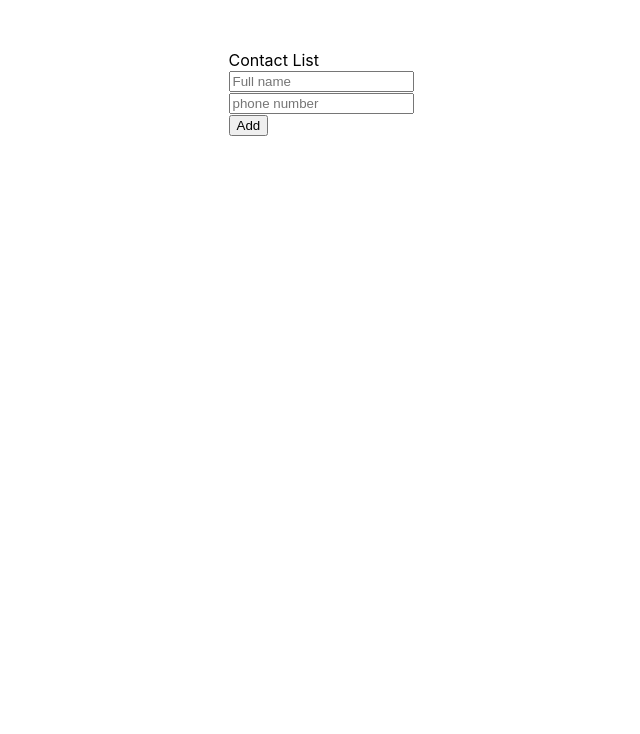
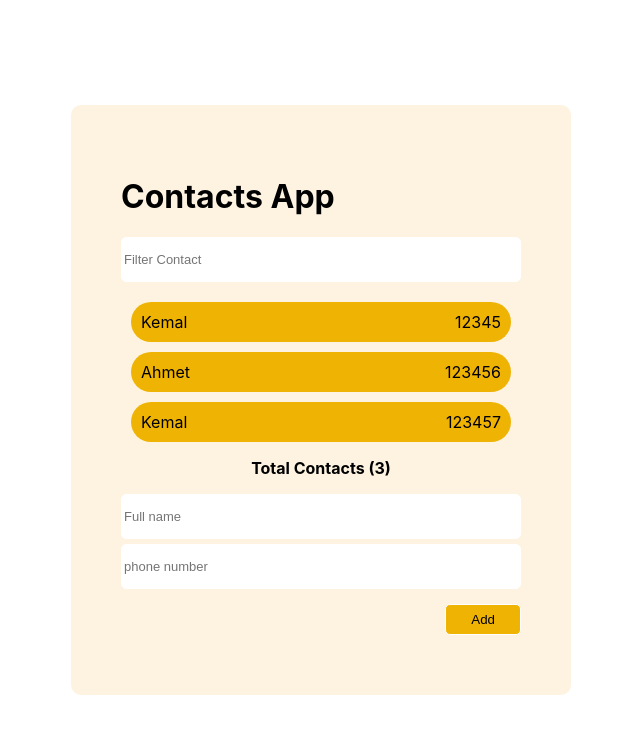
Before and after one commit to kemalongunn/hello-react, a React (Create React App) app: page / in a window 1280 px wide. Shown: the top 734 px of the page, without its empty margins (319-959 px from the left). Built offline with nearby package versions, Linux system fonts and the light colour scheme.

Commit message:
contact app

```diff
--- a/src/App.js
+++ b/src/App.js
@@ -7,6 +7,7 @@ import Effect from "./useEffect/Effect";
 import CounterEffect from "./useEffect/CounterEffect";
 import { isVisible } from "@testing-library/user-event/dist/utils";
 import Contacts from "./ContactsApp";
+import '../src/styles.css';
 function App() {
   const [isVisible,setIsvisible] = useState(true);
 
@@ -29,16 +30,9 @@ function App() {
     },
   ];
 
-  const layout = {
-    marginTop:50,
-    display:"flex",
-    justifyContent:"center",
-    alignItems:"center"
-  }
-
 
   return (
-    <div style={layout}>
+    <div className="container" >
       {/* <User
         name={name}
         surname={surname}
--- a/src/ContactsApp/Form/index.js
+++ b/src/ContactsApp/Form/index.js
@@ -37,7 +37,7 @@ function Form({setAddContacts,addContacts}) {
         <input name='phone_number' placeholder='phone number' value={formInput.phone_number} onChange={onChangeInput}></input>
       </div>
 
-      <div>
+      <div className='btn'>
         <button>Add</button>
       </div>
 
--- a/src/ContactsApp/List/index.js
+++ b/src/ContactsApp/List/index.js
@@ -1,8 +1,33 @@
-import React from 'react'
+import React, { useState } from 'react'
 
-function List() {
+function List({addContacts}) {
+  const [filterText,setFilterText] = useState("");
+
+  const filtered = addContacts.filter((item) => {
+    return Object.keys(item).some((key) =>
+    item[key]
+    .toString()
+    .toLowerCase()
+    .includes(filterText.toLocaleLowerCase())
+    );
+  });
+
   return (
-    <div>Contact List</div>
+    <div>
+
+      <input placeholder='Filter Contact' value={filterText} onChange={(e) => setFilterText(e.target.value)}></input>
+
+      <ul className='list'>
+        {
+          filtered.map((addContact,i) =>
+          <li key={i}>
+            <span> {addContact.fullname} </span>
+            <span> {addContact.phone_number} </span>
+          </li> )
+        }
+      </ul>
+      <p id='result'>Total Contacts ({filtered.length})</p>
+    </div>
   )
 }
 
--- a/src/ContactsApp/index.js
+++ b/src/ContactsApp/index.js
@@ -1,18 +1,34 @@
 import React, { useEffect, useState } from 'react'
 import Form from './Form'
 import List from './List'
-
+import '../styles.css'
 function Contacts() {
 
-  const [addContacts,setAddContacts] = useState([]);
+  const [addContacts,setAddContacts] = useState([
+    {
+      fullname:"Kemal",
+      phone_number:"12345"
+    },
+
+    {
+      fullname:"Ahmet",
+      phone_number:"123456"
+    },
+    {
+      fullname:"Kemal",
+      phone_number:"123457"
+    },
+
+  ]);
 
   useEffect(() => {
     console.log(addContacts)
   },[addContacts])
 
   return (
-    <div>
-        <List/>
+    <div id='content'>
+      <h1>Contacts App</h1>
+        <List addContacts = {addContacts}/>
         <Form setAddContacts = {setAddContacts} addContacts = {addContacts}  />
     </div>
   )
--- /dev/null
+++ b/src/styles.css
@@ -0,0 +1,81 @@
+.container {
+display: flex;
+justify-content: center;
+align-items: center;
+min-height: 100vh;
+
+}
+
+#content{
+    width: 400px;
+    background-color: #fdf3e0;
+    padding: 50px;
+    border: 2px;
+    border-radius: 10px;
+}
+
+input {
+    margin-bottom: 5px;
+    height: 45px;
+    border: 1px solid white;
+    border-radius: 5px;
+    width: 100%;
+    box-sizing: border-box;
+    -webkit-box-sizing: border-box;
+    -moz-box-sizing: border-box;
+    font-family: sans-serif;
+    font-size: small;
+    font-weight: "300";
+    color: black;
+}
+
+
+ul,li {
+    margin: 0;
+    padding: 0;
+    list-style-type: none;
+}
+
+.list {
+    margin: 15px 0;
+}
+
+.list > li {
+    display: flex;
+    justify-content: space-between;
+    align-items: center;
+    background-color: #efb304;
+    padding: 10px;
+    border: 1px;
+    margin: 10px;
+    border-radius: 20px;
+}
+
+#result {
+    display: flex;
+    justify-content: center;
+    align-items: center;
+    font-weight: bold;
+}
+
+.btn{
+    margin: 10px 0;
+    display: flex;
+    justify-content: flex-end;
+    align-items: center;
+
+}
+
+.btn > button{
+    padding: 7px 25px;
+    border: 1px solid white;
+    border-radius: 5px;
+    background-color: #efb304;
+    font-weight: 540;
+
+}
+
+.btn > button:active{
+    background-color: #eceff1;
+    color: #efb304;
+}
```
Also changed, not shown: src/App.css (deleted, +0 -38 lines).
